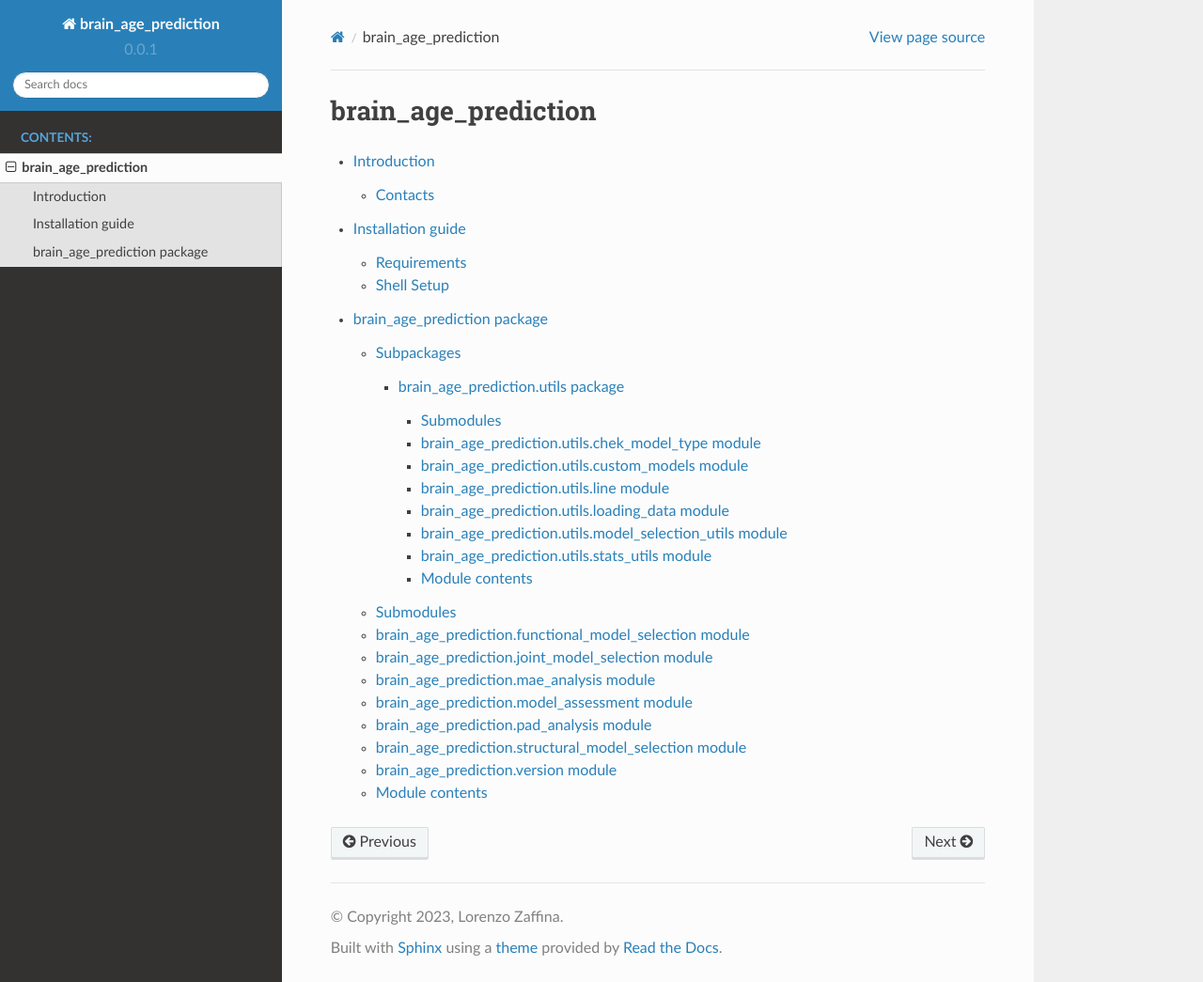
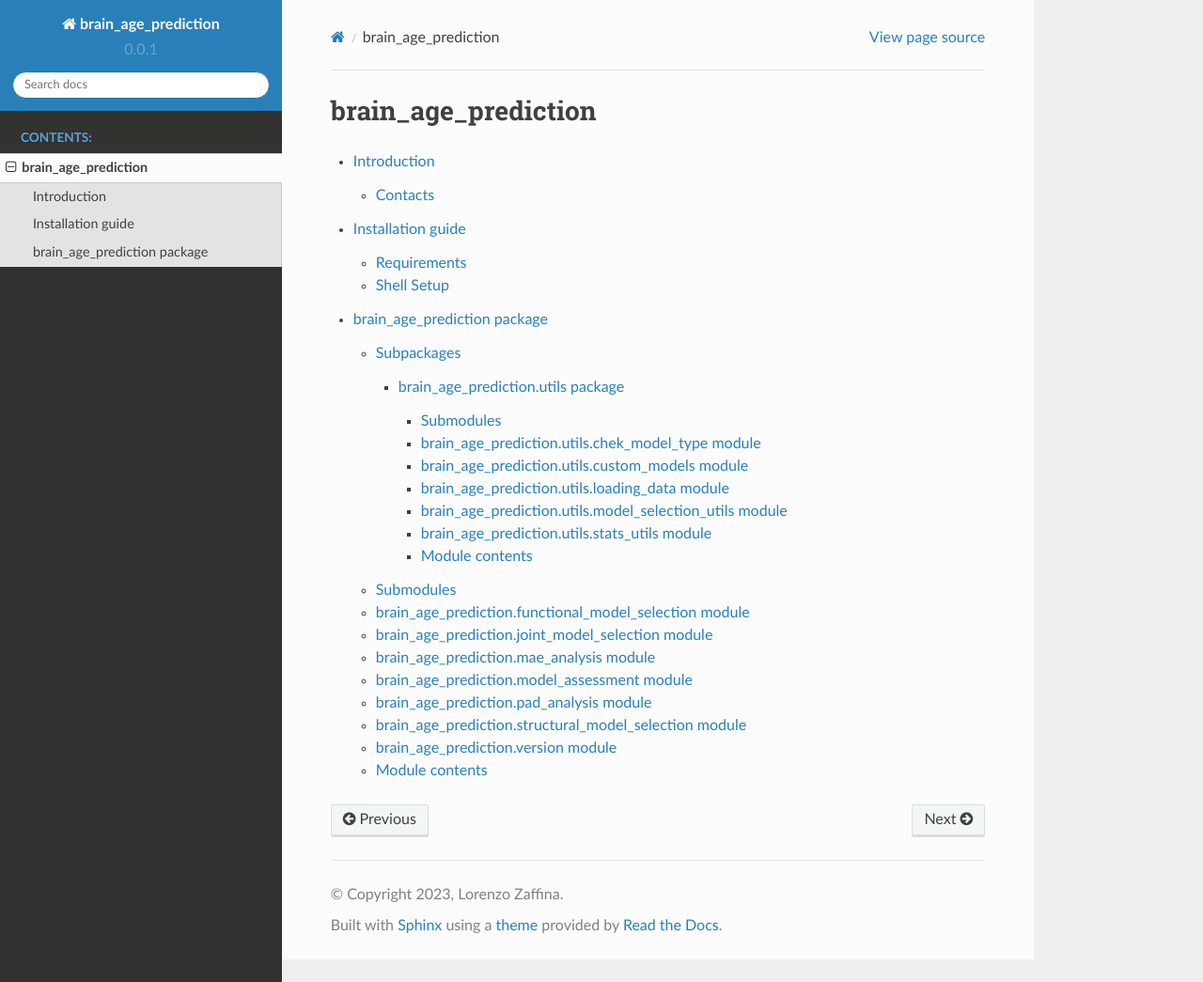
Before and after one commit to zaffo1/brain_age_prediction, a Sphinx documentation site: the page built from docs/source/modules.rst, in a window 1280 px wide and 1045 px high. Shown: the whole window at 94% size. Built offline with Sphinx 7.4.7 and the Read the Docs theme 2.0.0, drawn with Linux system fonts in a browser that asks for light colours.

Commit message:
updated docs

```diff
--- a/docs/source/brain_age_prediction.utils.rst
+++ b/docs/source/brain_age_prediction.utils.rst
@@ -16,14 +16,6 @@ brain\_age\_prediction.utils.custom\_models module
 --------------------------------------------------
 
 .. automodule:: brain_age_prediction.utils.custom_models
-   :members:
-   :undoc-members:
-   :show-inheritance:
-
-brain\_age\_prediction.utils.line module
-----------------------------------------
-
-.. automodule:: brain_age_prediction.utils.line
    :members:
    :undoc-members:
    :show-inheritance:
```
